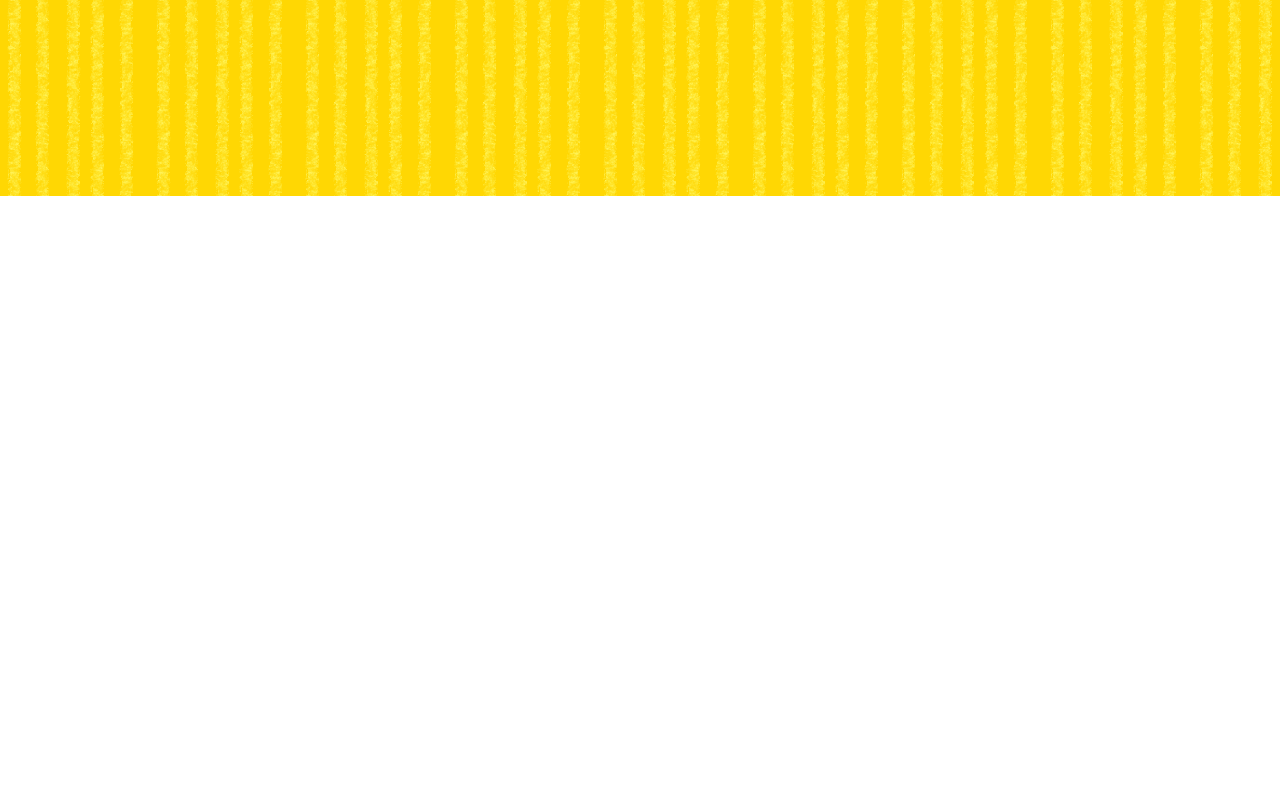
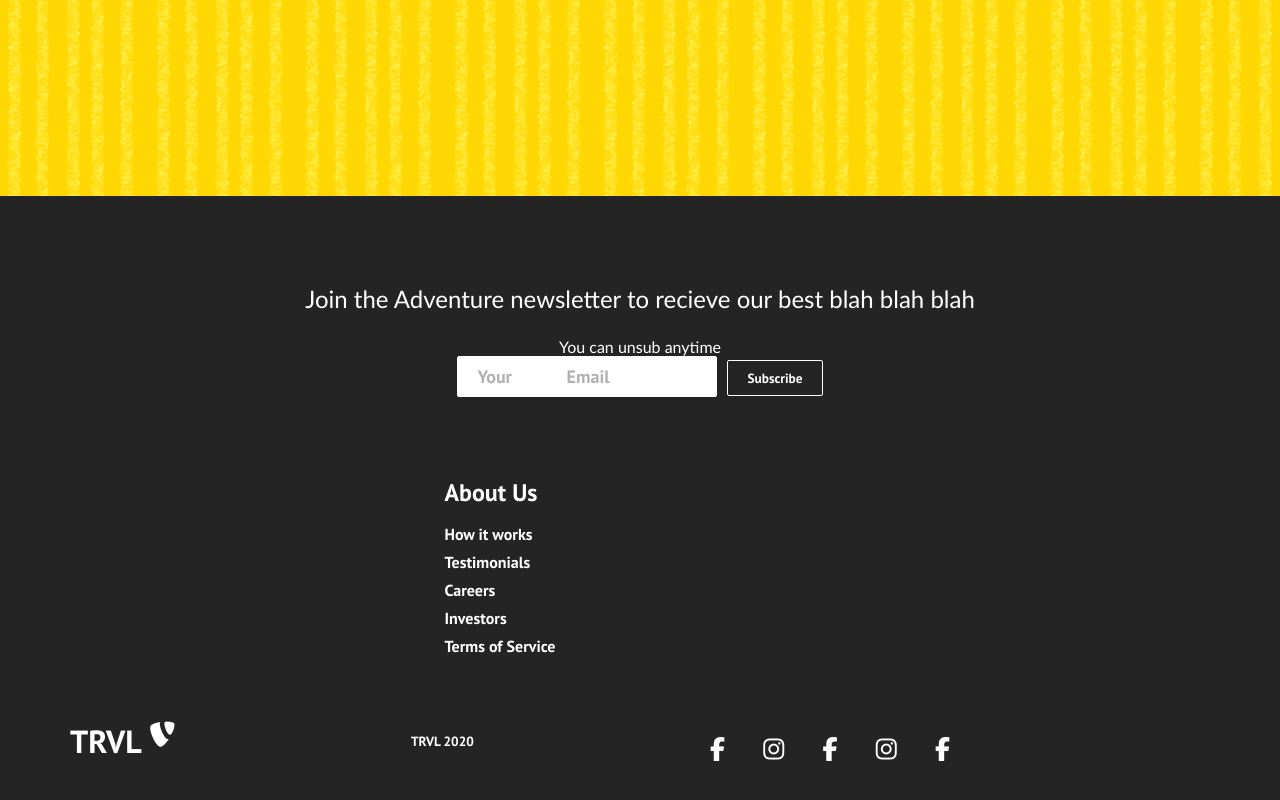
Before and after one commit to JosiahThiele/Hackathon2024, a React (Create React App) app in the folder hackathon2024/: page /information in a window 1280 px wide. Shown: the part 684-1484 px from the top of the page. Before the commit the page ends 880 px from the top, so only its background shows below. Built offline with nearby package versions, Linux system fonts and the light colour scheme.

Commit message:
Added the Footer

```diff
--- a/hackathon2024/src/Components/pages/Information.js
+++ b/hackathon2024/src/Components/pages/Information.js
@@ -1,8 +1,10 @@
 import React from 'react';
 import '../../App.css';
+import Footer from '../Footer'
 
 export default function Information() {
   return (
+    <dv>
       <div className="information-container">
         <div className="information-box">
           <h1>INFORMATION</h1>
@@ -12,5 +14,7 @@
           </p>
         </div>
       </div>
+      <Footer/>
+    </dv>
   );
 }
```
Lines whose indentation alone changed are shown as unchanged.
